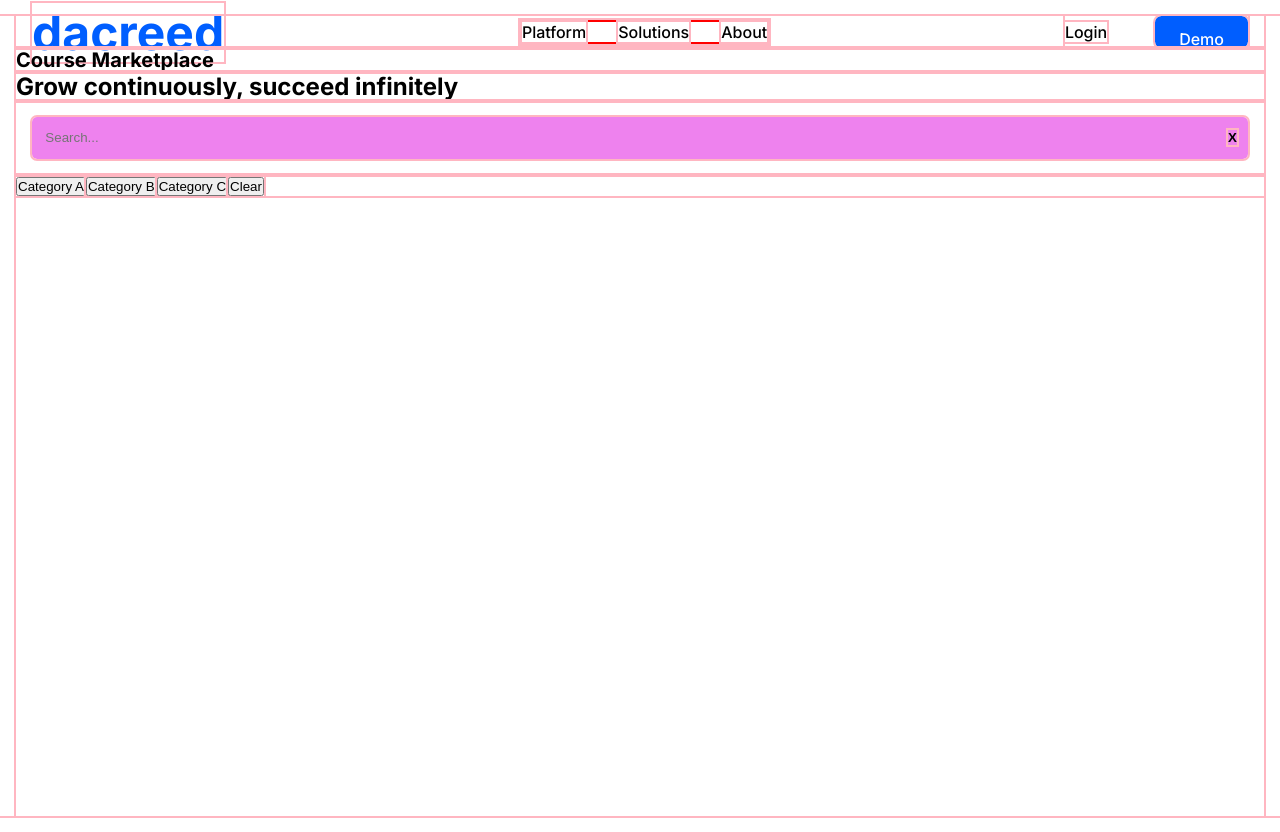
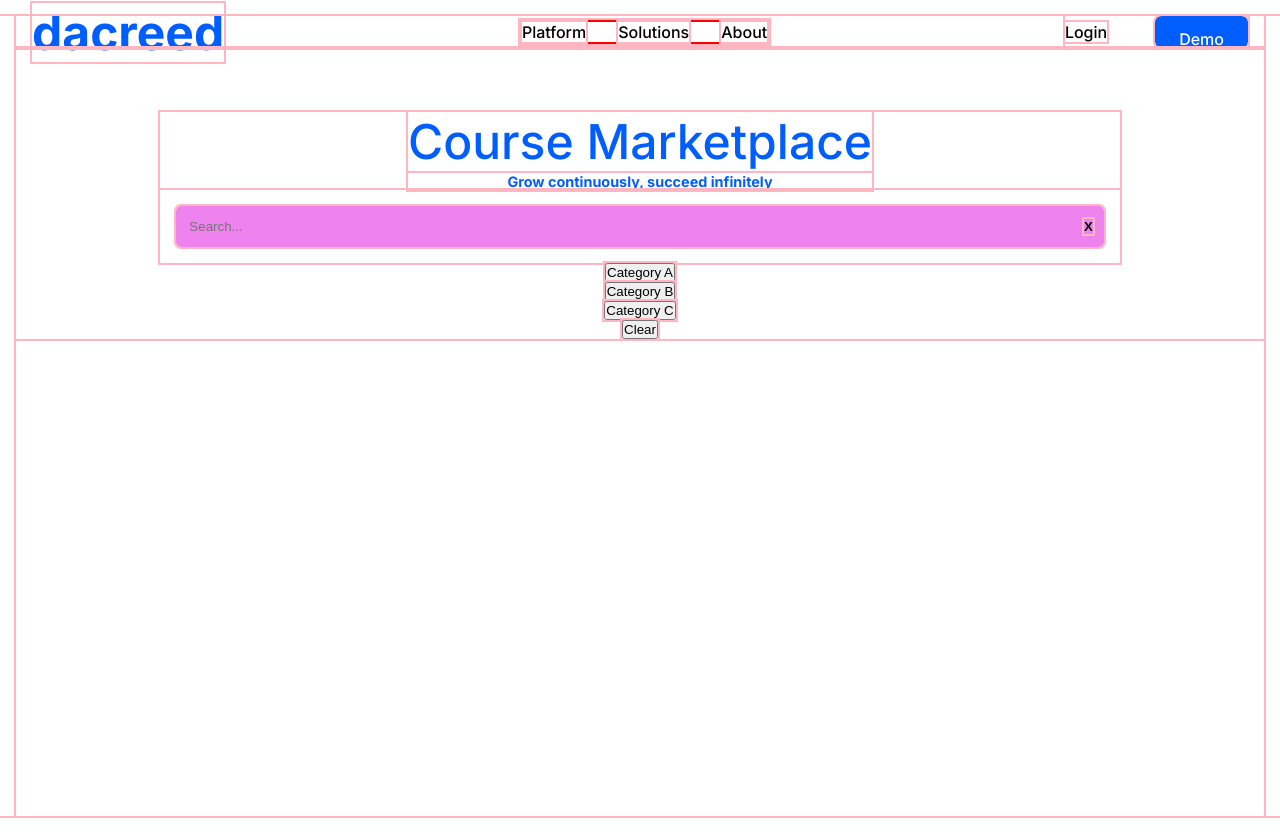
Before and after one commit to nils-thevenard/Marketplace, a Next.js app: page / in a window 1280 px wide. Built offline with nearby package versions, Linux system fonts and the light colour scheme.

Commit message:
fixed CSS tag

```diff
--- a/src/app/marketplace/search/courseCard.module.scss
+++ b/src/app/marketplace/search/courseCard.module.scss
@@ -1,3 +1,9 @@
+.filters{
+    display: flex;
+    flex-direction: column;
+align-items: center;}
+
+
 
 .SearchFilters {
     display: flex;
--- a/src/app/marketplace/search/filteredCards.tsx
+++ b/src/app/marketplace/search/filteredCards.tsx
@@ -19,7 +19,7 @@ export default function FilteredCards() {
   const SearchCards: React.FC = () => {
     const [searchText, setSearchText] = useState<string>("");
     return (
-      <div className={styles.filters}>
+      <div className={styles.SearchFilters}>
         <div className={styles.pageHeading}>
           {searchText == "" && <h1>Course Marketplace</h1>}
           {searchText == "" && <h2>Grow continuously, succeed infinitely</h2>}
@@ -41,7 +41,7 @@ export default function FilteredCards() {
   };
 
   return (
-    <div>
+    <div className={styles.filters}>
       <SearchCards />
       <CourseCards data={filteredData} />
       <button
```
